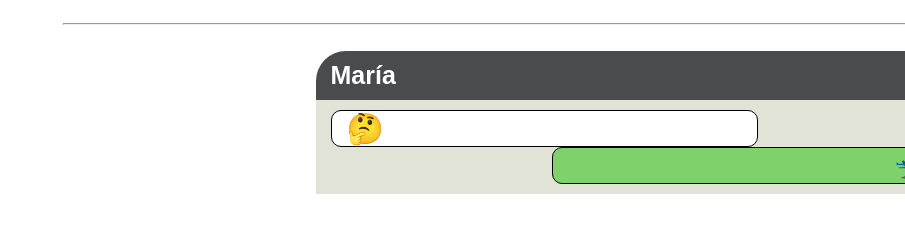
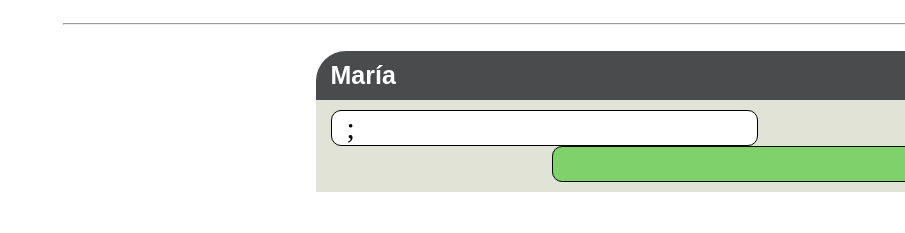
Before and after one commit to gaaellucaas/nuevoo, a plain HTML site: page index.html in a window 1280 px wide. Shown: the part 501-734 px from the top of the page, without its empty margins (375-1280 px from the left). Drawn offline with Linux system fonts and the light colour scheme.

Commit message:
Update index.html

```diff
--- a/index.html
+++ b/index.html
@@ -58,9 +58,9 @@
 <div class="caja"><strong> María</strong></div>
 <div class="dentrocaja">
 
-  <div class="papa">&#x1F914;
+  <div class="papa">;
   </div>
-  <div class="responde"> &#x1F6EB;</div>
+  <div class="responde"> ;</div>
 
 </div>
 
```
